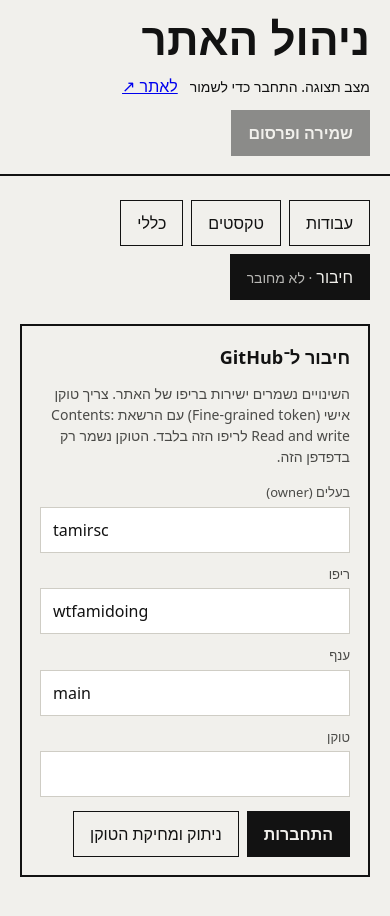
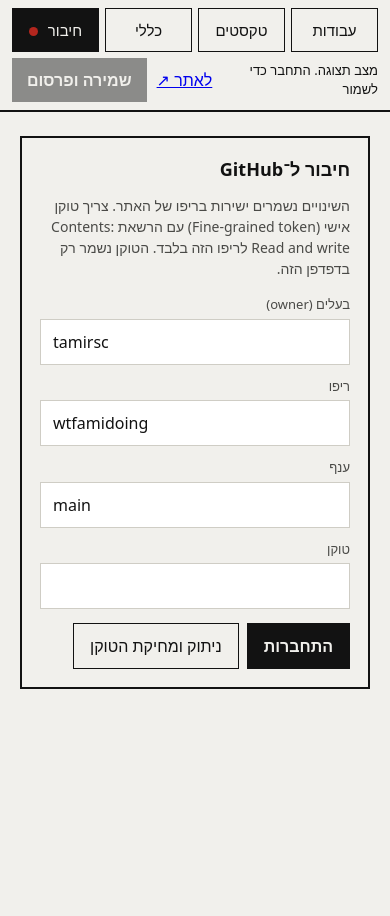
Before and after one commit to tamirsc/wtfamidoing, a plain HTML site: page admin/index.html in a window 390 px wide. After the commit the page ends 844 px from the top, so only its background shows below. Drawn offline with Linux system fonts and the light colour scheme; a web font is replaced by a local one.

Commit message:
Admin: keep the tabs in the fixed header
Co-Authored-By: Claude Fable 5.2 <noreply@anthropic.com>
Claude-Session: https://claude.ai/code/session_0135QAeUY94YSGk5PQF8HCqL

```diff
--- a/admin/index.html
+++ b/admin/index.html
@@ -10,7 +10,7 @@
 :root { --paper: #f1f0ec; --ink: #121212; --mute: #4a4a47; --accent: #b5441f; --line: #cfcdc5; }
 * { box-sizing: border-box; }
 body { margin: 0; background: var(--paper); color: var(--ink); font-family: 'IBM Plex Sans Hebrew', system-ui, sans-serif; font-size: 16px; line-height: 1.5; }
-header { display: flex; justify-content: space-between; align-items: center; flex-wrap: wrap; gap: 12px; padding: 18px 20px; border-bottom: 2px solid var(--ink); position: sticky; top: 0; background: var(--paper); z-index: 5; }
+header { display: flex; justify-content: space-between; align-items: center; flex-wrap: wrap; gap: 10px 24px; padding: 18px 20px; border-bottom: 2px solid var(--ink); position: sticky; top: 0; background: var(--paper); z-index: 5; }
 h1 { margin: 0; font-family: 'Karantina', sans-serif; font-size: 44px; line-height: 1; }
 main { max-width: 900px; margin: 0 auto; padding: 24px 20px 120px; }
 button, input, textarea, select { font: inherit; color: inherit; }
@@ -26,7 +26,7 @@ input[type=text], input[type=password], input[type=date], textarea, select { wid
 input:focus, textarea:focus, select:focus { outline: 2px solid var(--accent); border-color: var(--accent); }
 textarea { min-height: 150px; resize: vertical; line-height: 1.6; }
 [dir=ltr] { text-align: left; }
-.tabs { display: flex; gap: 8px; flex-wrap: wrap; margin-bottom: 24px; }
+.tabs { display: flex; gap: 8px; flex-wrap: wrap; margin-inline-end: auto; }
 .tabs button[aria-selected=true] { background: var(--ink); color: var(--paper); }
 .grid { display: grid; grid-template-columns: repeat(auto-fit, minmax(220px, 1fr)); gap: 12px 16px; }
 .card { border: 1.5px solid var(--line); background: #faf9f6; padding: 16px; margin-bottom: 16px; }
@@ -54,11 +54,29 @@ details.card[open] > summary { margin-bottom: 14px; }
 .drop:hover, .drop.over { background: #e4e2da; }
 .drop input { position: absolute; opacity: 0; width: 1px; height: 1px; }
 .new { color: var(--accent); font-size: 13px; font-weight: 600; }
+@media (max-width: 640px) {
+  header { padding: 8px 12px; gap: 6px 10px; }
+  h1 { display: none; }
+  .tabs { width: 100%; gap: 6px; }
+  .tabs button { flex: 1; padding: 8px 6px; font-size: 15px; white-space: nowrap; }
+  #c-state { display: none; }
+  [data-tab=connect]::after { content: ''; display: inline-block; width: 9px; height: 9px; border-radius: 50%; background: #b3261e; margin-inline-start: 6px; }
+  [data-tab=connect].on::after { background: #2e7d32; }
+  header > div:last-child { width: 100%; gap: 10px !important; }
+  header .status { flex: 1; font-size: 13px; }
+  #save { padding: 8px 14px; }
+}
 </style>
 </head>
 <body>
 <header>
   <h1>ניהול האתר</h1>
+  <div class="tabs" role="tablist">
+    <button role="tab" data-tab="works" aria-selected="true">עבודות</button>
+    <button role="tab" data-tab="texts" aria-selected="false">טקסטים</button>
+    <button role="tab" data-tab="general" aria-selected="false">כללי</button>
+    <button role="tab" data-tab="connect" aria-selected="false">חיבור <span id="c-state"></span></button>
+  </div>
   <div style="display:flex;gap:12px;align-items:center;flex-wrap:wrap">
     <span class="status" id="status" role="status"></span>
     <a href="../" target="_blank" rel="noopener">לאתר ↗</a>
@@ -66,12 +84,6 @@ details.card[open] > summary { margin-bottom: 14px; }
   </div>
 </header>
 <main>
-  <div class="tabs" role="tablist">
-    <button role="tab" data-tab="works" aria-selected="true">עבודות</button>
-    <button role="tab" data-tab="texts" aria-selected="false">טקסטים</button>
-    <button role="tab" data-tab="general" aria-selected="false">כללי</button>
-    <button role="tab" data-tab="connect" aria-selected="false">חיבור <span id="c-state"></span></button>
-  </div>
   <section id="panel"></section>
   <div class="connect" id="connect" hidden>
     <h2>חיבור ל־GitHub</h2>
@@ -100,7 +112,7 @@ details.card[open] > summary { margin-bottom: 14px; }
   const removed = new Set();   // repo paths to delete on save
 
   const status = (msg, err) => { $('status').textContent = msg || ''; $('status').className = 'status' + (err ? ' err' : ''); };
-  const syncBox = (show) => { $('c-state').textContent = connected ? '· מחובר' : '· לא מחובר'; if (show === true) tab = 'connect'; else if (show === false && tab === 'connect') tab = 'works'; };
+  const syncBox = (show) => { $('c-state').textContent = connected ? '· מחובר' : '· לא מחובר'; $('c-state').parentElement.classList.toggle('on', connected); $('c-state').parentElement.setAttribute('aria-label', connected ? 'חיבור: מחובר' : 'חיבור: לא מחובר'); if (show === true) tab = 'connect'; else if (show === false && tab === 'connect') tab = 'works'; };
   const openProjects = new Set();
   const markDirty = () => { dirty = true; $('save').disabled = !connected; status(connected ? 'יש שינויים שלא נשמרו' : 'יש שינויים. התחבר כדי לשמור'); };
 
```
